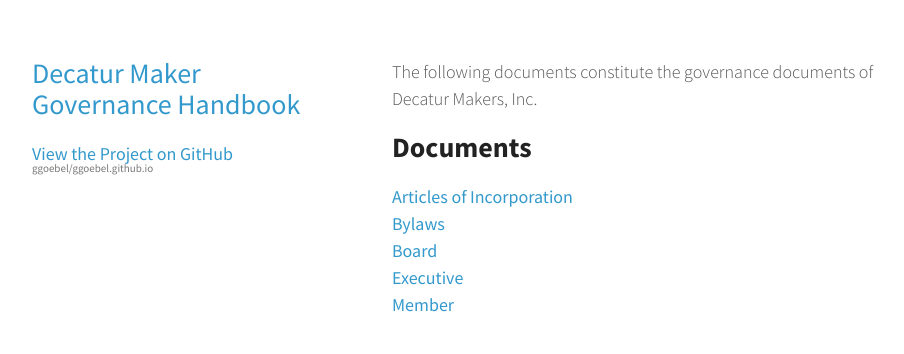
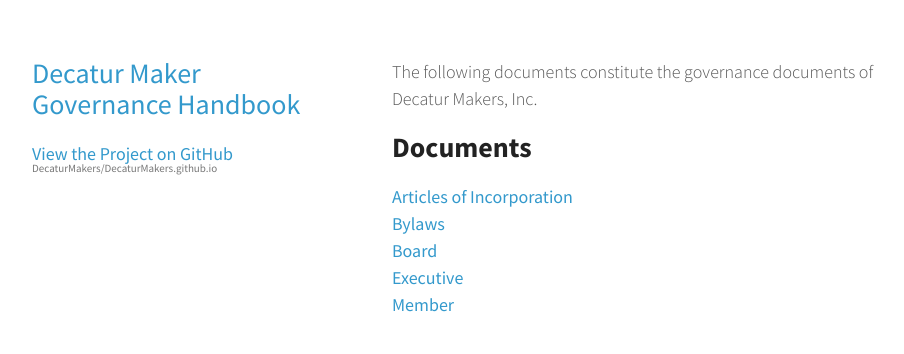
Before and after one commit to DecaturMakers/DecaturMakers.github.io, a Jekyll site: the page built from index.md, in a window 1280 px wide. Shown: the top 354 px of the page, without its empty margins (178-1082 px from the left). Built offline with Jekyll 4.4.1, drawn with Linux system fonts in a browser that asks for light colours; Markdown is read by kramdown in place of the engine named in the settings.

Commit message:
point to right github repo

```diff
--- a/_layouts/default.html
+++ b/_layouts/default.html
@@ -19,7 +19,7 @@
         <h1><a href="{{ site.baseurl }}/index.html">Decatur Maker Governance Handbook</a></h1>
         <p></p>
 
-        <p class="view"><a href="https://github.com/ggoebel/ggoebel.github.io">View the Project on GitHub <small>ggoebel/ggoebel.github.io</small></a></p>
+        <p class="view"><a href="https://github.com/DecaturMakers/DecaturMakers.github.io">View the Project on GitHub <small>DecaturMakers/DecaturMakers.github.io</small></a></p>
 
 <!--
         <ul>
```
